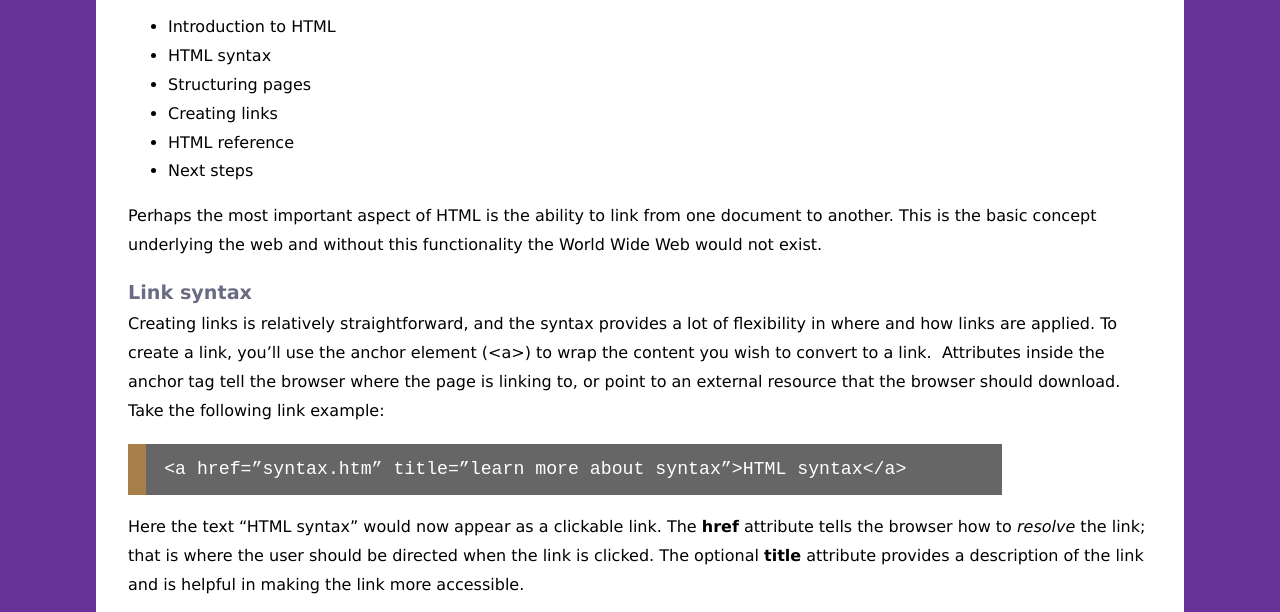
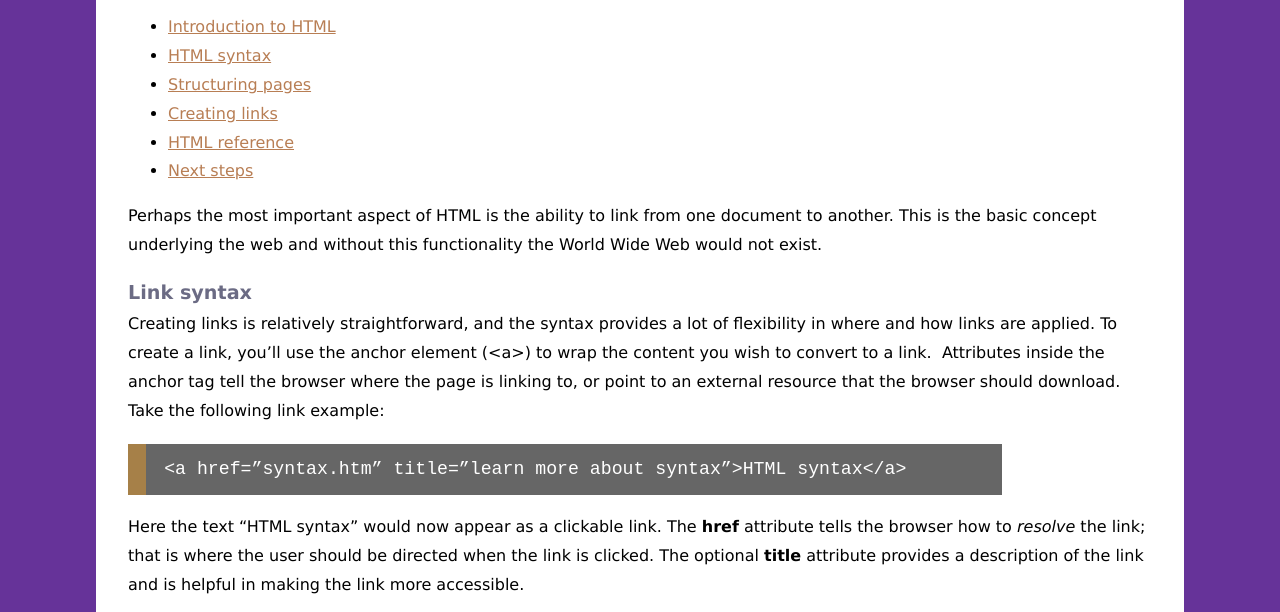
Before and after one commit to Bashiho/Comp484hw3, a plain HTML site: page links.html in a window 1280 px wide. Shown: the part 156-768 px from the top of the page. Drawn offline with Linux system fonts and the light colour scheme.

Commit message:
Finished yay yippee

```diff
--- a/links.html
+++ b/links.html
@@ -11,12 +11,12 @@
       <h2>Creating Links</h2>
       <nav role="navigation">
         <ul>
-          <li>Introduction to HTML</li>
-          <li>HTML syntax</li>
-          <li>Structuring pages</li>
-          <li>Creating links</li>
-          <li>HTML reference</li>
-          <li>Next steps</li>
+          <li><a href="index.html" title="Introduction to HTML">Introduction to HTML</a></li>
+          <li><a href="syntax.html" title="HTML Syntax">HTML syntax</a></li>
+          <li><a href="structure.html" title="Structuring Pages">Structuring pages<a/></li>
+          <li><a href="links.html" title="Creating Links">Creating links</a></li>
+          <li><a href="reference.html" title="HTML Reference">HTML reference</a></li>
+          <li><a href="next.html" title="Next Steps">Next steps</a></li>
         </ul>
       </nav>
     </header>
@@ -168,7 +168,8 @@
       </article>
     </main>
     <footer role="contentinfo">
-      <p>CSUN 18111 Nordhoff St Northridge, CA 91330</p>
+      <p><a href="csun.edu" title"CSUN Website" target="_blank">CSUN</a> 18111 Nordhoff St Northridge, CA 91330</p>
+      <p><a href="https://x.com/csunorthridge?lang=en" title"CSUN Twitter" target="_blank">Follow us on Twitter!</a></p>
     </footer>
   </body>
 </html>
```
Also changed, not shown: index.html (+6 -6 lines), next.html (+6 -6 lines), reference.html (+8 -7 lines), structure.html (+6 -6 lines), syntax.html (+7 -7 lines).
